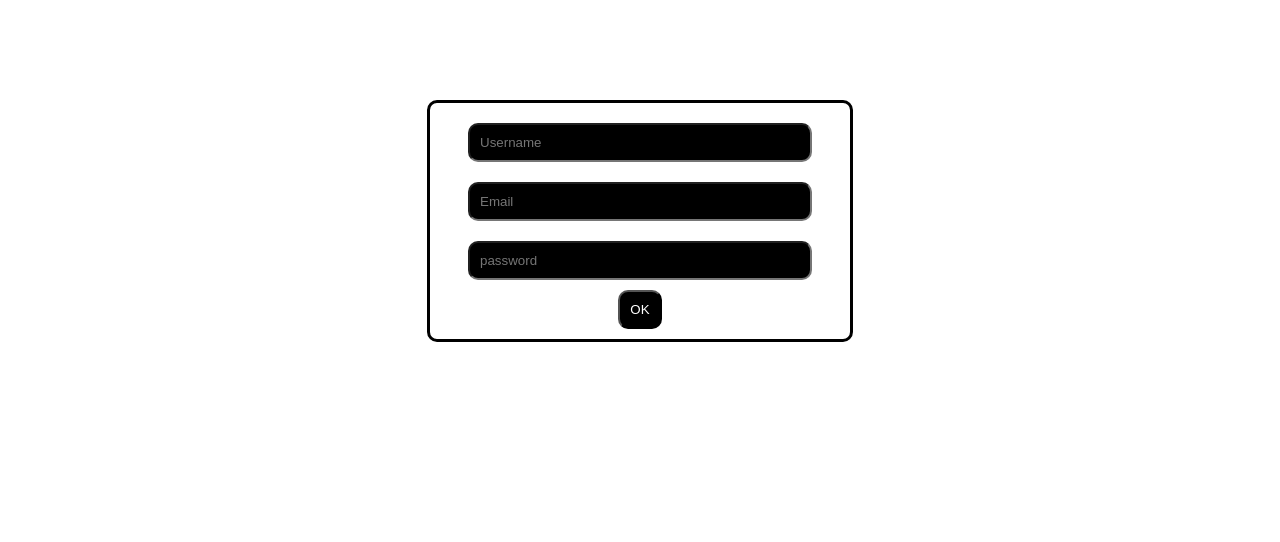
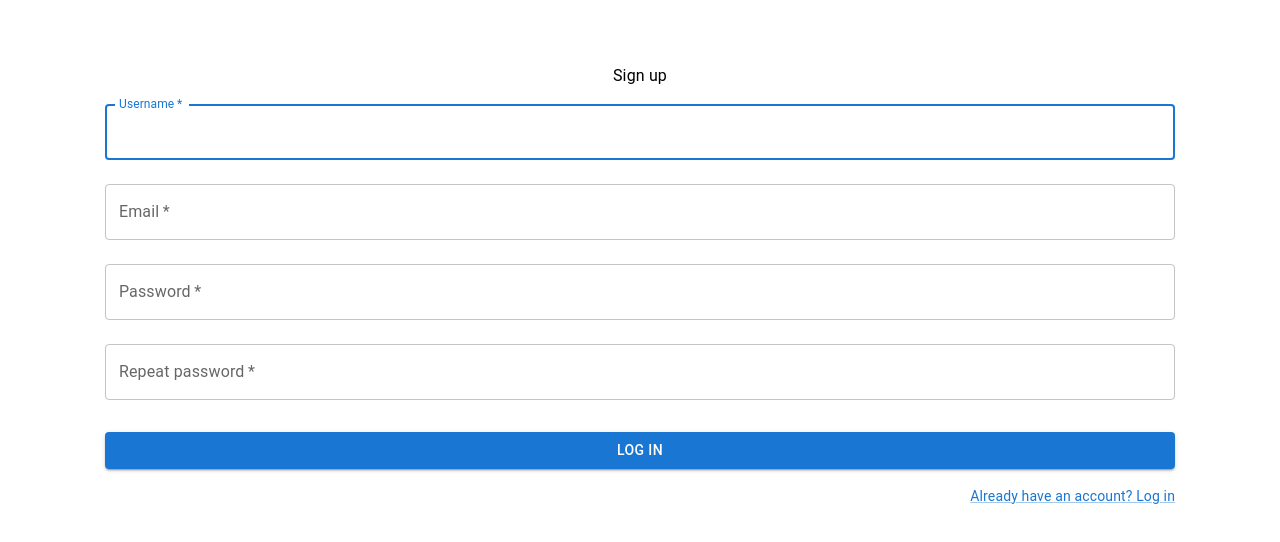
Before and after one commit to neidenfree/todofastapi-frontend, a React (Create React App) app: page /signup in a window 1280 px wide. Shown: the top 542 px of the page. Built offline with nearby package versions, Linux system fonts and the light colour scheme.

Commit message:
Implemented some more stuff

```diff
--- a/src/App.js
+++ b/src/App.js
@@ -9,8 +9,6 @@ import LoginWithNavigate from "./auth/login";
 
 export function loggedIn() {
     let a = localStorage.getItem("username");
-    console.log(a);
-    // console.log(a === null);
     return a !== null;
 }
 
--- a/src/auth/login.js
+++ b/src/auth/login.js
@@ -1,10 +1,12 @@
 import './login.css';
 
 import {Component} from "react";
-import {Redirect, useNavigate} from "react-router-dom";
+import {NavLink, Redirect, useNavigate} from "react-router-dom";
 import {Navigate} from "react-router-dom";
 // import {loggedId} from "../App";
 import {loggedIn} from "../App";
+import {Alert, Box, Button, Grid, Link, TextField, Typography} from "@mui/material";
+// import {Link} from "react-router-dom";
 // import loggedIn from app
 
 export default class Login extends Component {
@@ -57,7 +59,7 @@ export default class Login extends Component {
                 if (!res.ok) {
                     return {
                         "ok": false,
-                        "message": "Wrong username/password!"
+                        "message": "Wrong email/password!"
                     };
                 }
                 return res.json()
@@ -80,23 +82,53 @@ export default class Login extends Component {
 
 
     render() {
-
-
         return (
             !this.loggedIn ?
-                <div className={"loginForm"}>
-                    <form>
-                        <input className={"inputField"} type={"text"} placeholder={"Username"} name={"username"}
-                               value={this.state.username} onChange={this.handleChange}/>
-                        <input className={"inputField"} type={"email"} placeholder={"Email"} name={"email"}
-                               value={this.state.email} onChange={this.handleChange}/>
-                        <input className={"inputField"} type={"password"} placeholder={"password"} name={"password"}
-                               value={this.state.password} onChange={this.handleChange}/>
-                        <input className={"button"} type={"button"} value={"OK"} onClick={this.handleSubmit}/>
-                        <div>{this.state.message}</div>
-                    </form>
+                <div>
+                    <Box
+                        sx={{
+                            marginTop: 8,
+                            display: 'flex',
+                            flexDirection: 'column',
+                            alignItems: 'center',
+                        }}>
+                        <Typography component={"h1"}>
+                            Log in
+                        </Typography>
+                        <Box component={"form"} onSubmit={this.handleSubmit}>
+                            <TextField value={this.state.email} onChange={this.handleChange}
+                                       margin="normal" required fullWidth id="email" name="email" label="email"
+                                       autoFocus/>
+                            <TextField value={this.state.password} onChange={this.handleChange}
+                                       margin="normal" name="password"
+                                       id={"password"} label={"password"}
+                                       type={"password"}
+                                       required fullWidth/>
+                            {this.state.message === "" ? <div></div> :
+                                <Alert severity={"error"}>{this.state.message}</Alert>}
+                            <Button type={"submit"} fullWidth variant={"contained"}
+                                    sx={{mt: 3, mb: 2}}> Log in</Button>
+
+                            <Grid container>
+                                <Grid item xs>
+                                    {/*<Link href="#" variant="body2">*/}
+                                    {/*    Forgot password?*/}
+                                    {/*</Link>*/}
+                                </Grid>
+                                <Grid item>
+                                    <Link href="#" variant="body2" component={NavLink} to={"/signup"}>
+                                        {"Don't have an account? Sign Up"}
+                                    </Link>
+                                </Grid>
+                            </Grid>
+                        </Box>
+
+                        {/*<Typography component={"h1"}>*/}
+                        {/*    {this.state.message}*/}
+                        {/*</Typography>*/}
+                    </Box>
                 </div>
-            :<Navigate to={"/tasks"}/>
+                : <Navigate to={"/tasks"}/>
 
         )
     }
--- a/src/auth/signup.js
+++ b/src/auth/signup.js
@@ -1,10 +1,71 @@
 import Login from "./login";
+import {Box, Button, Grid, Link, TextField, Typography} from "@mui/material";
+import {Navigate, NavLink} from "react-router-dom";
 // import {useNavigate} from "react-router-dom";
 
 
 export default class Signup extends Login {
     async handleSubmit(event) {
+        event.preventDefault();
+        this.setState({password2: ""});
+        if (this.state.password !== this.state.password2) {
+            alert("Пароли не совпадают!");
+        }
         alert("А вот хуй тебе на рыло");
+    }
+
+    render() {
+        return (
+            !this.loggedIn ?
+                <div>
+                    <Box
+                        sx={{
+                            marginTop: 8,
+                            display: 'flex',
+                            flexDirection: 'column',
+                            alignItems: 'center',
+                        }}>
+                        <Typography component={"h1"}>
+                            Sign up
+                        </Typography>
+                        <Box component={"form"} onSubmit={this.handleSubmit}>
+                            <TextField value={this.state.username} onChange={this.handleChange}
+                                       margin="normal" required fullWidth id="username" name={"username"}
+                                       label="Username" autoFocus/>
+                            <TextField value={this.state.email} onChange={this.handleChange}
+                                       margin="normal" required fullWidth id="email" name="email" label="Email"/>
+                            <TextField value={this.state.password} onChange={this.handleChange}
+                                       margin="normal" name="password"
+                                       id={"password"} label={"Password"}
+                                       type={"password"}
+                                       required fullWidth/>
+                            <TextField value={this.state.password2} onChange={this.handleChange}
+                                       margin="normal" name="password2"
+                                       id={"password2"} label={"Repeat password"}
+                                       type={"password"}
+                                       required fullWidth/>
+                            <Button type={"submit"} fullWidth variant={"contained"}
+                                    sx={{mt: 3, mb: 2}}> Log in</Button>
+
+                            <Grid container>
+                                <Grid item xs>
+
+                                </Grid>
+                                <Grid item>
+                                    <Link href="#" variant="body2" component={NavLink} to={"/login"}>
+                                        {"Already have an account? Log in"}
+                                    </Link>
+                                </Grid>
+                            </Grid>
+                        </Box>
+                        <Typography component={"h1"}>
+                            {this.state.message}
+                        </Typography>
+                    </Box>
+                </div>
+                : <Navigate to={"/tasks"}/>
+
+        )
     }
 }
 
--- a/src/tasks/taskPage.js
+++ b/src/tasks/taskPage.js
@@ -16,7 +16,7 @@ export default class TaskPage extends Component {
     }
 
     componentDidMount() {
-        fetch("https://localhost:8888")
+        // fetch("https://localhost:8888")
     }
 
     render() {
```
